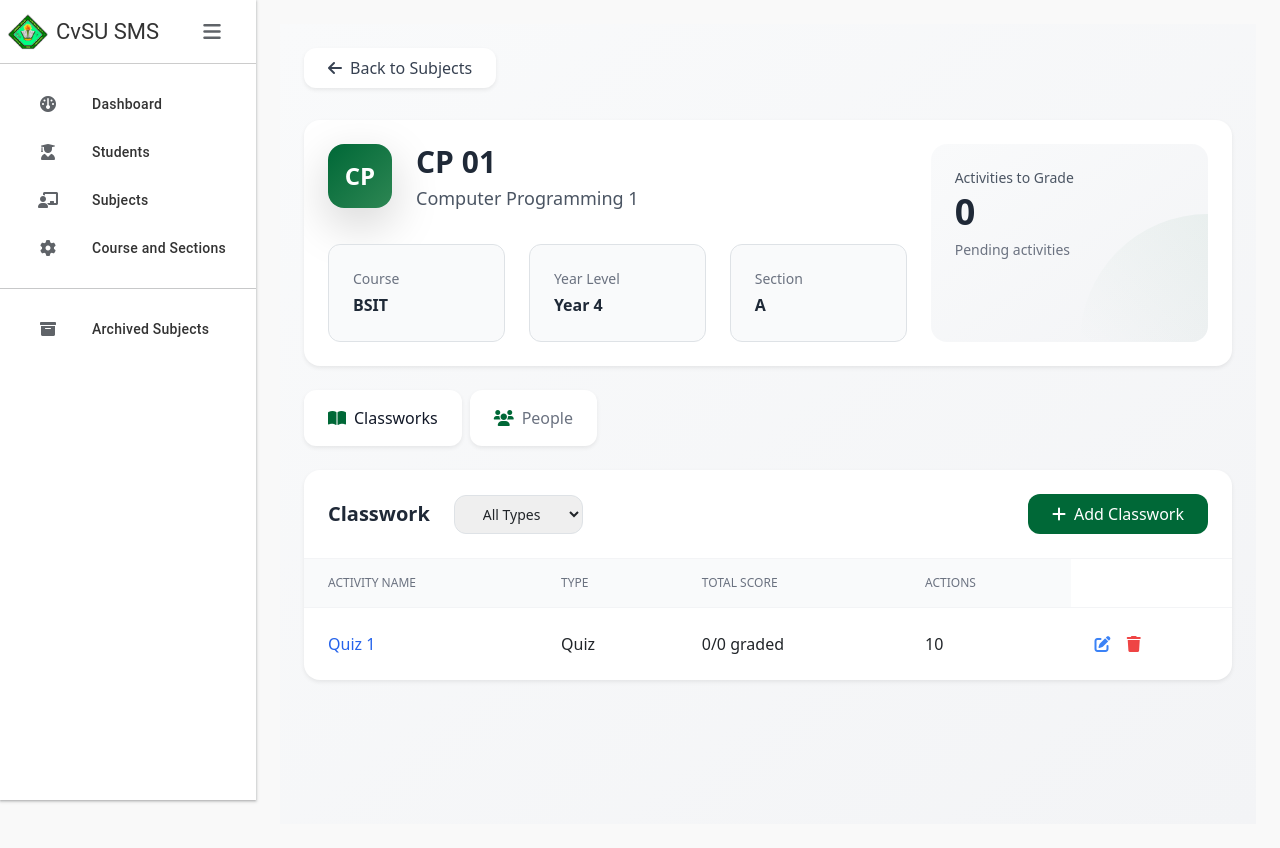
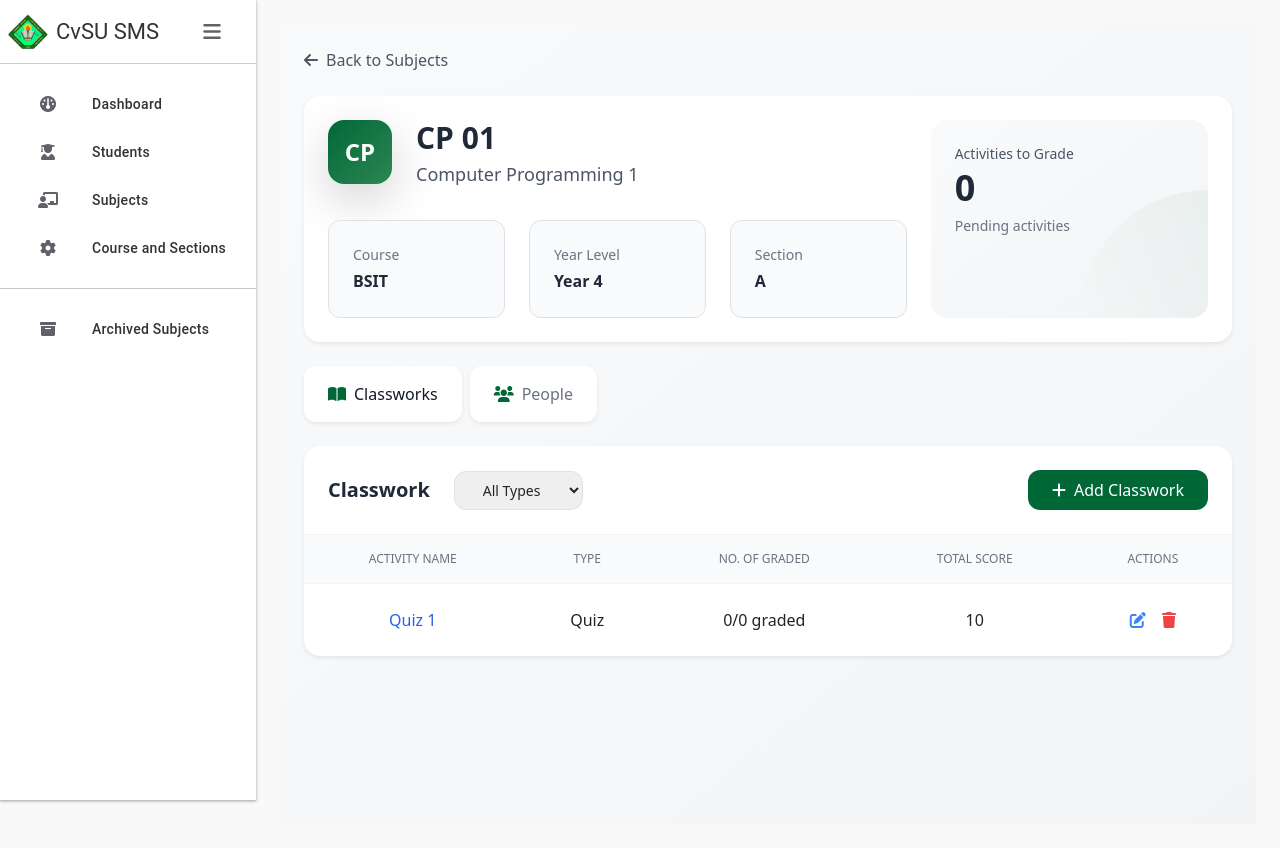
Before and after one commit to yowrexd/Student-Management-System, a Django app: a page that uses SMSapp/templates/subjectinfo.html in a window 1280 px wide. Run offline with Django 5.2, Linux system fonts and the light colour scheme; data comes from the database, SQL or seed files in the repository; both versions use the stored data as it was after the commit; data that the repository does not hold is empty; some libraries are stand-ins or nearby versions.

Commit message:
subject info table and back button

```diff
--- a/SMSapp/templates/subjectinfo.html
+++ b/SMSapp/templates/subjectinfo.html
@@ -5,11 +5,10 @@
 {% block content %}
 <div class="min-h-screen p-6 bg-gradient-to-br from-gray-50 to-gray-100">
     <!-- Back Button -->
-    <div class="mb-8">
-        <a href="{% url 'subjects' %}"
-           class="inline-flex items-center px-4 py-2 bg-white rounded-xl shadow-sm hover:shadow-md transition-all duration-200 text-gray-700 hover:text-gray-900 group">
-            <i class="fas fa-arrow-left mr-2 group-hover:-translate-x-1 transition-transform duration-200"></i>
-            <span class="font-medium">Back to Subjects</span>
+    <div class="mb-6">
+        <a href="{% url 'subjects' %}" class="text-gray-600 hover:text-gray-800 flex items-center gap-2">
+            <i class="fas fa-arrow-left"></i>
+            <span>Back to Subjects</span>
         </a>
     </div>
 
@@ -104,16 +103,17 @@
             <table class="w-full">
                 <thead class="bg-gray-50 border-b border-gray-100">
                     <tr>
-                        <th class="px-6 py-3 text-left text-xs font-medium text-gray-500 uppercase">Activity Name</th>
-                        <th class="px-6 py-3 text-left text-xs font-medium text-gray-500 uppercase">Type</th>
-                        <th class="px-6 py-3 text-left text-xs font-medium text-gray-500 uppercase">Total Score</th>
-                        <th class="px-6 py-3 text-left text-xs font-medium text-gray-500 uppercase">Actions</th>
+                        <th class="px-6 py-3 text-center text-xs font-medium text-gray-500 uppercase">Activity Name</th>
+                        <th class="px-6 py-3 text-center text-xs font-medium text-gray-500 uppercase">Type</th>
+                        <th class="px-6 py-3 text-center text-xs font-medium text-gray-500 uppercase">No. of graded</th>
+                        <th class="px-6 py-3 text-center text-xs font-medium text-gray-500 uppercase">Total Score</th>
+                        <th class="px-6 py-3 text-center text-xs font-medium text-gray-500 uppercase">Actions</th>
                     </tr>
                 </thead>
                 <tbody class="divide-y divide-gray-100">
                     {% for activity in activities %}
                     <tr class="activity-row" data-type="{{ activity.activity_type }}">
-                        <td class="px-6 py-4">
+                        <td class="px-6 py-4 text-center">
                             <a href="{% url 'grades' activity.activity_id %}"
                                class="text-blue-600 hover:text-blue-800">
                                 {{ activity.activity_name }}
@@ -124,8 +124,8 @@
                                 </span>
                             {% endif %}
                         </td>
-                        <td class="px-6 py-4">{{ activity.activity_type }}</td>
-                        <td class="px-6 py-4">
+                        <td class="px-6 py-4 text-center">{{ activity.activity_type }}</td>
+                        <td class="px-6 py-4 text-center">
                             {{ activity.graded_count }}/{{ total_students }} graded
                             {% if activity.is_pending %}
                                 <span class="text-yellow-600 text-xs">
@@ -133,10 +133,10 @@
                                 </span>
                             {% endif %}
                         </td>
-                        <td class="px-6 py-4">
+                        <td class="px-6 py-4 text-center">
                             {{ activity.total_items }}
                         </td>
-                        <td class="px-6 py-4">
+                        <td class="px-6 py-4 text-center">
                             <button onclick="editActivity({{ activity.activity_id }})" class="text-blue-500 hover:text-blue-300 mr-3"><i class="fas fa-edit"></i></button>
                             <button onclick="deleteActivity({{ activity.activity_id }})" class="text-red-500 hover:text-red-300"><i class="fas fa-trash"></i></button>
                         </td>
```
Also changed, not shown: SMSapp/templates/grades.html (+4 -6 lines), db.sqlite3.
